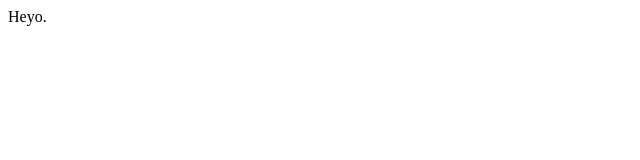
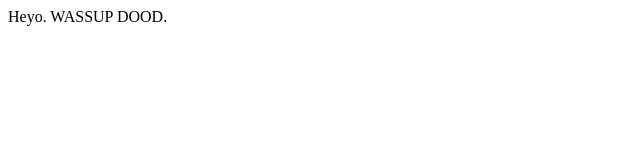
Before and after one commit to Gamefrenzy1993/JashPortfolio, a plain HTML site: page index.html in a window 1280 px wide. Shown: the whole page, without its empty margins (0-640 px from the left). Drawn offline with Linux system fonts and the light colour scheme.

Commit message:
heyo
wassup

```diff
--- a/index.html
+++ b/index.html
@@ -5,6 +5,6 @@
 		<title>Joshua Cornett</title>
 	</head>
 	<body>
-		Heyo.
+		Heyo. WASSUP DOOD.
 	</body>
 </html>
```
